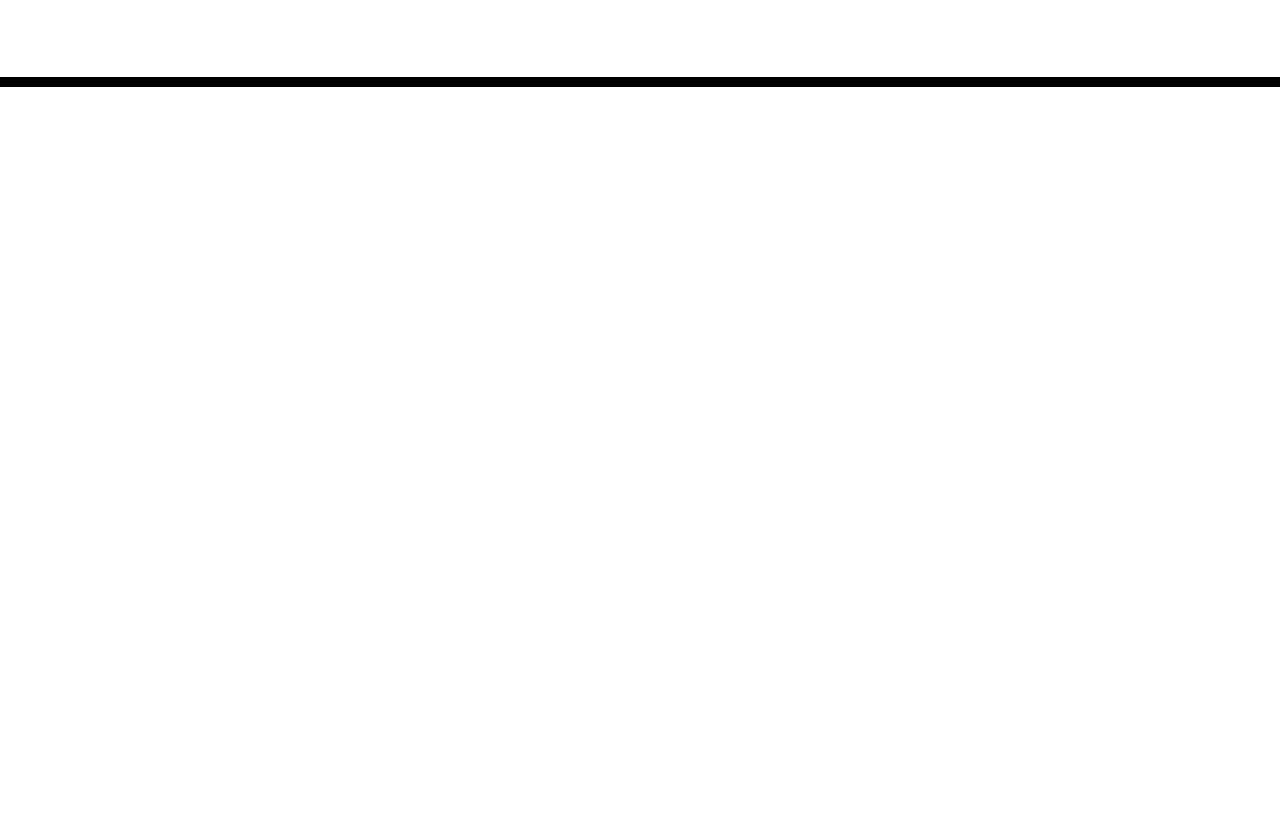
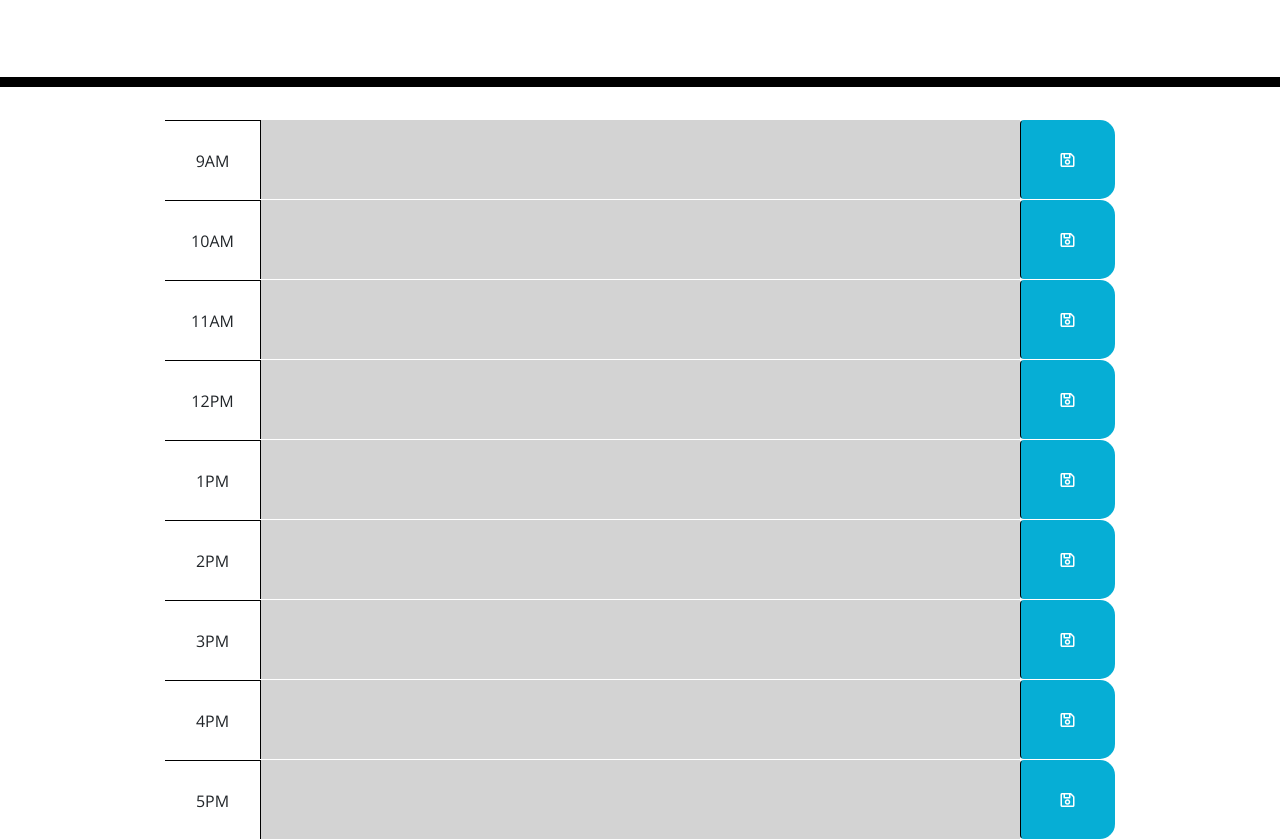
Before and after one commit to cbragg9/Day-Calendar, a plain HTML site: page index.html in a window 1280 px wide. Shown: the part 181-1020 px from the top of the page. Before the commit the page ends 800 px from the top, so only its background shows below. Drawn offline with nearby package versions, Linux system fonts and the light colour scheme.

Commit message:
Finalized HTML elements

```diff
--- a/index.html
+++ b/index.html
@@ -29,7 +29,51 @@
       <p id="currentDay" class="lead"></p>
     </header>
     <div class="container">
-      <!-- Timeblocks go here -->
+        <div class="row justify-content-center">
+            <div class="col-2 col-md-1 text-center time-display">9AM</div>
+            <textarea class="col-8 past" id="9am-row" rows="3"></textarea>
+            <button type="button" class="btn saveBtn col-1"><i class="far fa-save"></i></button>
+        </div>
+        <div class="row justify-content-center">
+            <div class="col-2 col-md-1 text-center time-display">10AM</div>
+            <textarea class="col-8 past" id="10am-row" rows="3"></textarea>
+            <button type="button" class="btn saveBtn col-1"><i class="far fa-save"></i></button>
+        </div>
+        <div class="row justify-content-center">
+            <div class="col-2 col-md-1 text-center time-display">11AM</div>
+            <textarea class="col-8 past" id="11am-row" rows="3"></textarea>
+            <button type="button" class="btn saveBtn col-1"><i class="far fa-save"></i></button>
+        </div>
+        <div class="row justify-content-center">
+            <div class="col-2 col-md-1 text-center time-display">12PM</div>
+            <textarea class="col-8 past" id="12pm-row" rows="3"></textarea>
+            <button type="button" class="btn saveBtn col-1"><i class="far fa-save"></i></button>
+        </div>
+        <div class="row justify-content-center">
+            <div class="col-2 col-md-1 text-center time-display">1PM</div>
+            <textarea class="col-8 past" id="1PM-row" rows="3"></textarea>
+            <button type="button" class="btn saveBtn col-1"><i class="far fa-save"></i></button>
+        </div>
+        <div class="row justify-content-center">
+            <div class="col-2 col-md-1 text-center time-display">2PM</div>
+            <textarea class="col-8 past" id="2PM-row" rows="3"></textarea>
+            <button type="button" class="btn saveBtn col-1"><i class="far fa-save"></i></button>
+        </div>
+        <div class="row justify-content-center">
+            <div class="col-2 col-md-1 text-center time-display">3PM</div>
+            <textarea class="col-8 past" id="3PM-row" rows="3"></textarea>
+            <button type="button" class="btn saveBtn col-1"><i class="far fa-save"></i></button>
+        </div>
+        <div class="row justify-content-center">
+            <div class="col-2 col-md-1 text-center time-display">4PM</div>
+            <textarea class="col-8 past" id="4PM-row" rows="3"></textarea>
+            <button type="button" class="btn saveBtn col-1"><i class="far fa-save"></i></button>
+        </div>
+        <div class="row justify-content-center">
+            <div class="col-2 col-md-1 text-center time-display">5PM</div>
+            <textarea class="col-8 past" id="5PM-row" rows="3"></textarea>
+            <button type="button" class="btn saveBtn col-1"><i class="far fa-save"></i></button>
+        </div>
     </div>
 
     <script src="https://code.jquery.com/jquery-3.4.1.min.js"></script>
--- a/style.css
+++ b/style.css
@@ -69,3 +69,10 @@ textarea{
     font-size: 20px;
     transition: all .3s ease-in-out;
 }
+
+.time-display {
+    border-top: 1px solid black;
+    padding-top: 5px;
+    line-height: 70px;
+    vertical-align: middle;
+}
```
Also changed, not shown: 1 other file.
